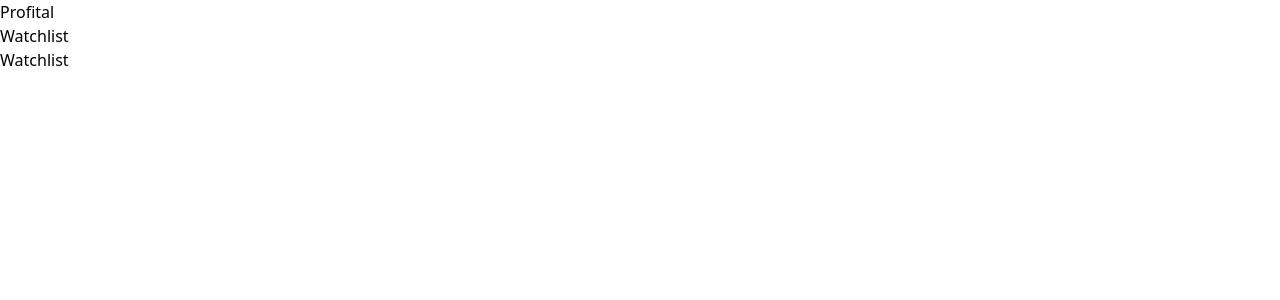
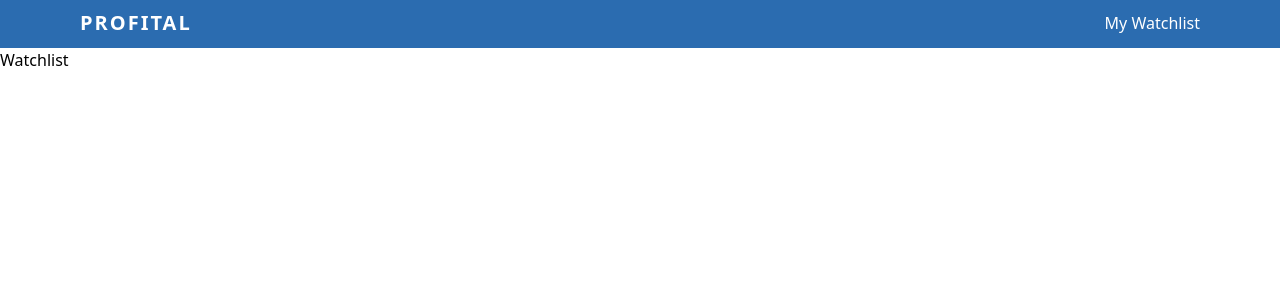
Before and after one commit to tarricsookdeo/profital, a React (Create React App) app in the folder profital-react/: page / in a window 1280 px wide. Shown: the top 300 px of the page. Built offline with nearby package versions, Linux system fonts and the light colour scheme.

Commit message:
Will add new navbar.

```diff
--- a/profital-react/src/components/layout/Navbar.js
+++ b/profital-react/src/components/layout/Navbar.js
@@ -3,13 +3,15 @@
 
 function Navbar() {
   return (
-    <nav>
-      <h3>Profital</h3>
-      <ul>
-        <Link to='/'>
-          <li>Watchlist</li>
-        </Link>
-      </ul>
+    <nav className='bg-blue-700 h-12'>
+      <div className='flex flex-row'>
+        <h1 className='text-white font-bold tracking-widest text-xl mt-2 ml-20'>
+          PROFITAL
+        </h1>
+        <button className='text-white mt-2 ml-auto mr-20 hover:text-purple-500'>
+          My Watchlist
+        </button>
+      </div>
     </nav>
   );
 }
```
